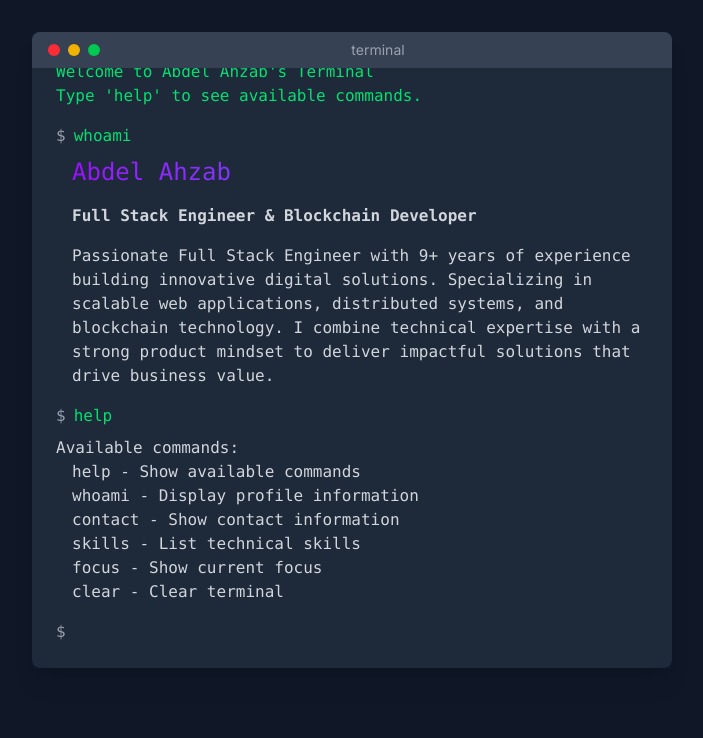
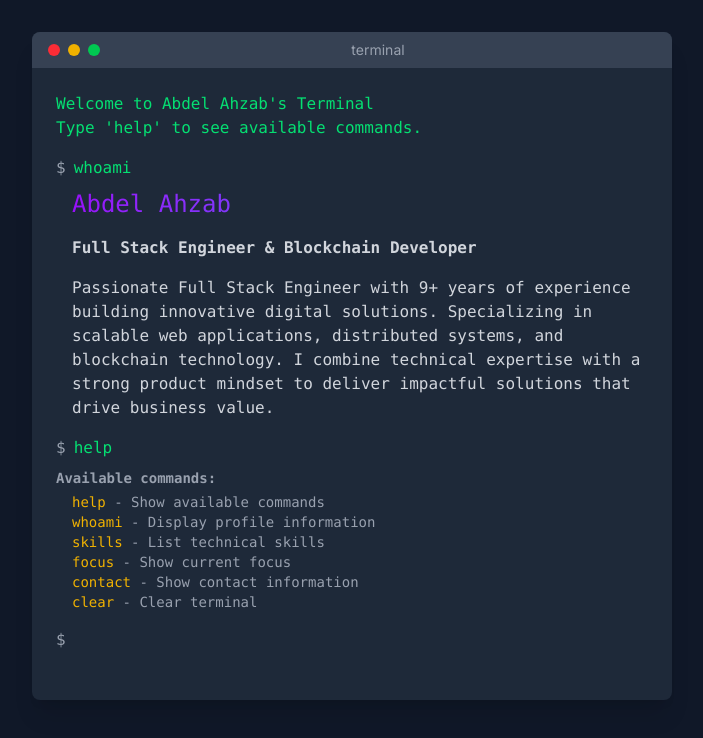
Before and after one commit to ahzab/codefolio, a Next.js app: page / in a window 1280 px wide. Shown: the top 738 px of the page, without its empty margins (288-991 px from the left). Built offline with nearby package versions, Linux system fonts and the light colour scheme.

Commit message:
Adjust styling for available cmds section

```diff
--- a/app/page.tsx
+++ b/app/page.tsx
@@ -72,15 +72,15 @@ export default function Page() {
     help: {
       description: 'Show available commands',
       execute: () => (
-        <div className="text-gray-300">
-          Available commands:
+        <div className="text-gray-400 text-sm">
+          <p className="font-semibold mb-1">Available commands:</p>
           <ul className="ml-4">
-            <li>help - Show available commands</li>
-            <li>whoami - Display profile information</li>
-            <li>contact - Show contact information</li>
-            <li>skills - List technical skills</li>
-            <li>focus - Show current focus</li>
-            <li>clear - Clear terminal</li>
+            <li><span className="text-yellow-500">help</span> - Show available commands</li>
+            <li><span className="text-yellow-500">whoami</span> - Display profile information</li>
+            <li><span className="text-yellow-500">skills</span> - List technical skills</li>
+            <li><span className="text-yellow-500">focus</span> - Show current focus</li>
+            <li><span className="text-yellow-500">contact</span> - Show contact information</li>
+            <li><span className="text-yellow-500">clear</span> - Clear terminal</li>
           </ul>
         </div>
       )
@@ -238,7 +238,7 @@ export default function Page() {
 
           <div
             ref={containerRef}
-            className="p-6 font-mono text-green-400 h-[600px] overflow-y-auto"
+            className="p-6 font-mono text-green-400 h-[632px] overflow-y-auto"
           >
             <div className="mb-4">
               {welcomeText.split('\n').map((line, i) => (
```
